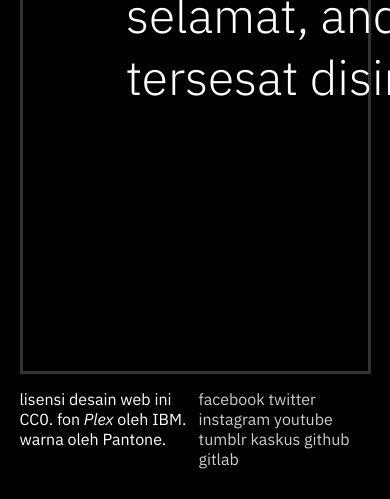
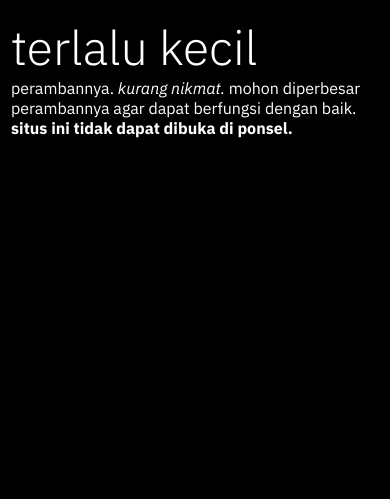
Before and after one commit to dpqb-web/dpqb-web.github.io, a plain HTML site: page index.html in a window 390 px wide. Shown: the part 345-844 px from the top of the page. Drawn offline with Linux system fonts and the light colour scheme.

Commit message:
lil fix, responsive, etc

```diff
--- a/aset/css/main.scss
+++ b/aset/css/main.scss
@@ -79,14 +79,15 @@ body > div {
   position: absolute;
   top: 0;
   left: 0;
-  min-width: 100%;
-  min-height: 100%;
+  width: 100%;
+  height: 100%;
   overflow: hidden;
 }
 
 .kontainer {
-  width: 90%;
-  margin: 30px 0;
+  margin: 15px;
+  width: 100%;
+  overflow: hidden;
 }
 
 .box {
@@ -94,6 +95,8 @@ body > div {
   min-height: 80%;
   flex-grow: 2;
   position: relative;
+  overflow-y: hidden;
+  //overflow-x: scroll;
 
   .judul {
     position: absolute;
@@ -138,3 +141,22 @@ body > div {
 footer {
   margin-top: 15px;
 }
+
+// responsif
+.cuma-mobile {
+  display: none;
+}
+
+.cuma-desktop {
+  display: flex;
+}
+
+@media screen and (max-width: 1023px), screen and (max-height: 599px) {
+  .cuma-mobile {
+    display: flex;
+  }
+
+  .cuma-desktop {
+    display: none;
+  }
+}
--- a/index.html
+++ b/index.html
@@ -7,8 +7,7 @@
   <link href="https://fonts.googleapis.com/css2?family=IBM+Plex+Sans:ital,wght@0,300;0,400;0,700;1,300;1,400;1,700&display=swap" rel="stylesheet">
   <link href="aset/css/main.css" rel="stylesheet">
 
-  <!-- SELAMAT! ANDA MENEMUKAN PRASASTI RAHASIA!
-  BERIKUT ADALAH TULISAN PRASASTINYA:
+  <!-- SELAMAT! ANDA MENEMUKAN PRASASTI TERLARANG!
 
   278967 27926 278612 278990 193209
   14079 266402 276268 276378 276557
@@ -77,11 +76,10 @@
   212816 223321 225308 248618 147927
   27737 198718 265339 188566 177013
 
-  - selamat sejahtera!
-  lol -->
+  - demikian isi prasastinya -->
 </head>
 <body>
-  <div class="flex h-tengah">
+  <div class="cuma-desktop">
     <div class="kontainer flex dir-kol">
       <div class="box">
         <div class="judul">
@@ -94,7 +92,7 @@
             <br>
             <p>kotak2, website tidak jelas, kebingungan dan tidak masuk akal.</p>
             <br>
-            <p>kalau nyasar, silahkan klik link <a onclick="window.history.back()" href="javascript:;">ini</a> untuk kembali.</p>
+            <p>kalau anda tersesat, silahkan klik link <a onclick="window.history.back()" href="javascript:;">ini</a> untuk kembali.</p>
           </div>
           <div style="background:#D9027D;">
             <p>proyek hambalang, proyek ibukota, LRT/MRT, BSD city, bukit algoritma, konsep masa depan (borneo, celebes, papua), mobil terbang. <i>(dalam mimpi)</i></p>
@@ -116,6 +114,7 @@
             <h5>motivasi</h5>
             <br>
             <p>
+              berikut adalah nama2 motivator.
               <i>tidak diurut berdasar prioritas.</i>
               <ul>
                 <li>Mario Teguh</li>
@@ -163,5 +162,12 @@
       </footer>
     </div>
   </div>
+  <div class="cuma-mobile h-tengah v-tengah">
+    <div style="margin:11px;">
+      <h5>terlalu kecil</h5>
+      <p> perambannya. <i>kurang nikmat.</i> mohon diperbesar perambannya agar dapat berfungsi dengan baik.</p>
+      <p><b>situs ini tidak dapat dibuka di ponsel.</b></p>
+    </div>
+  </div>
 </body>
 </html>
```
Also changed, not shown: aset/css/main.css, 1 other file.
